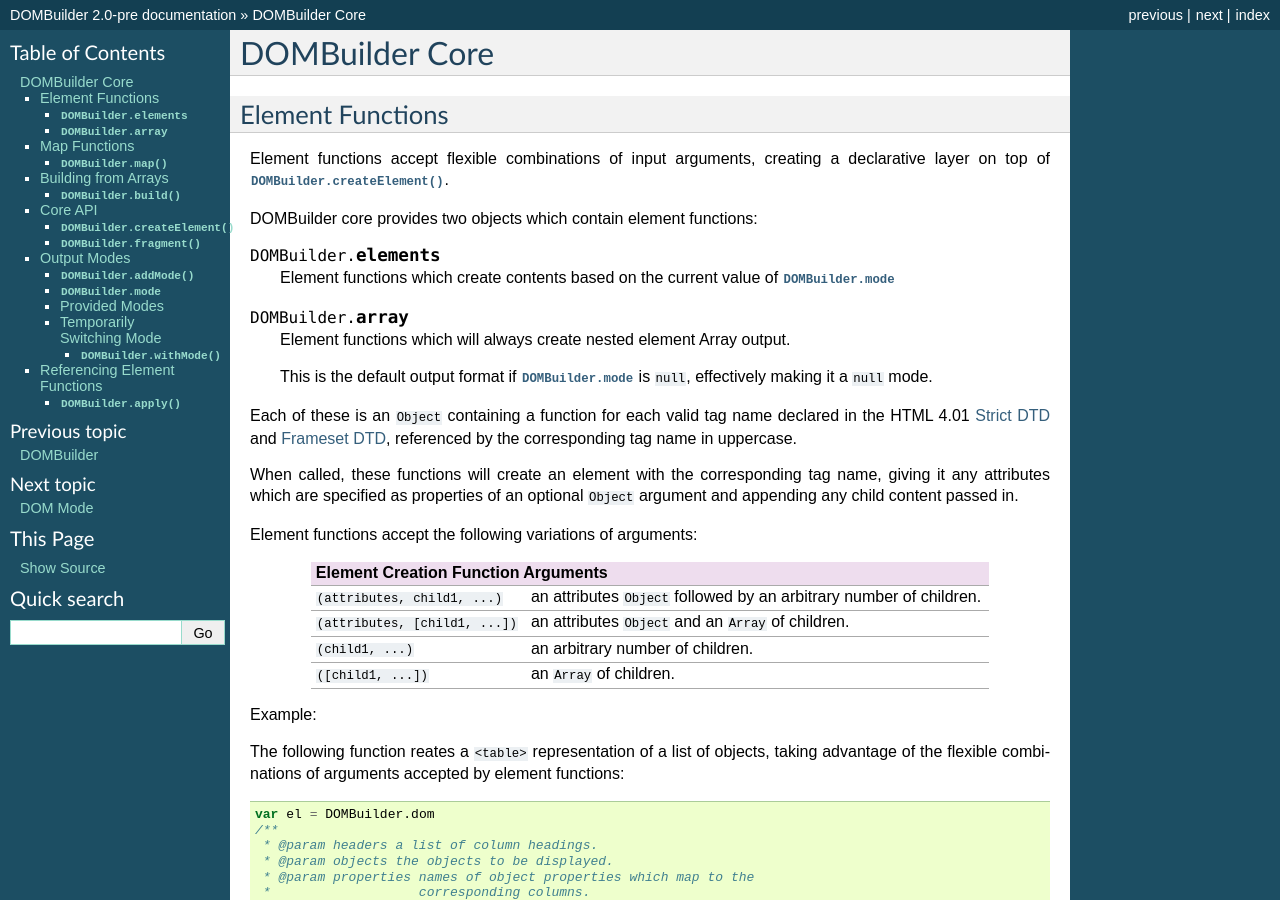
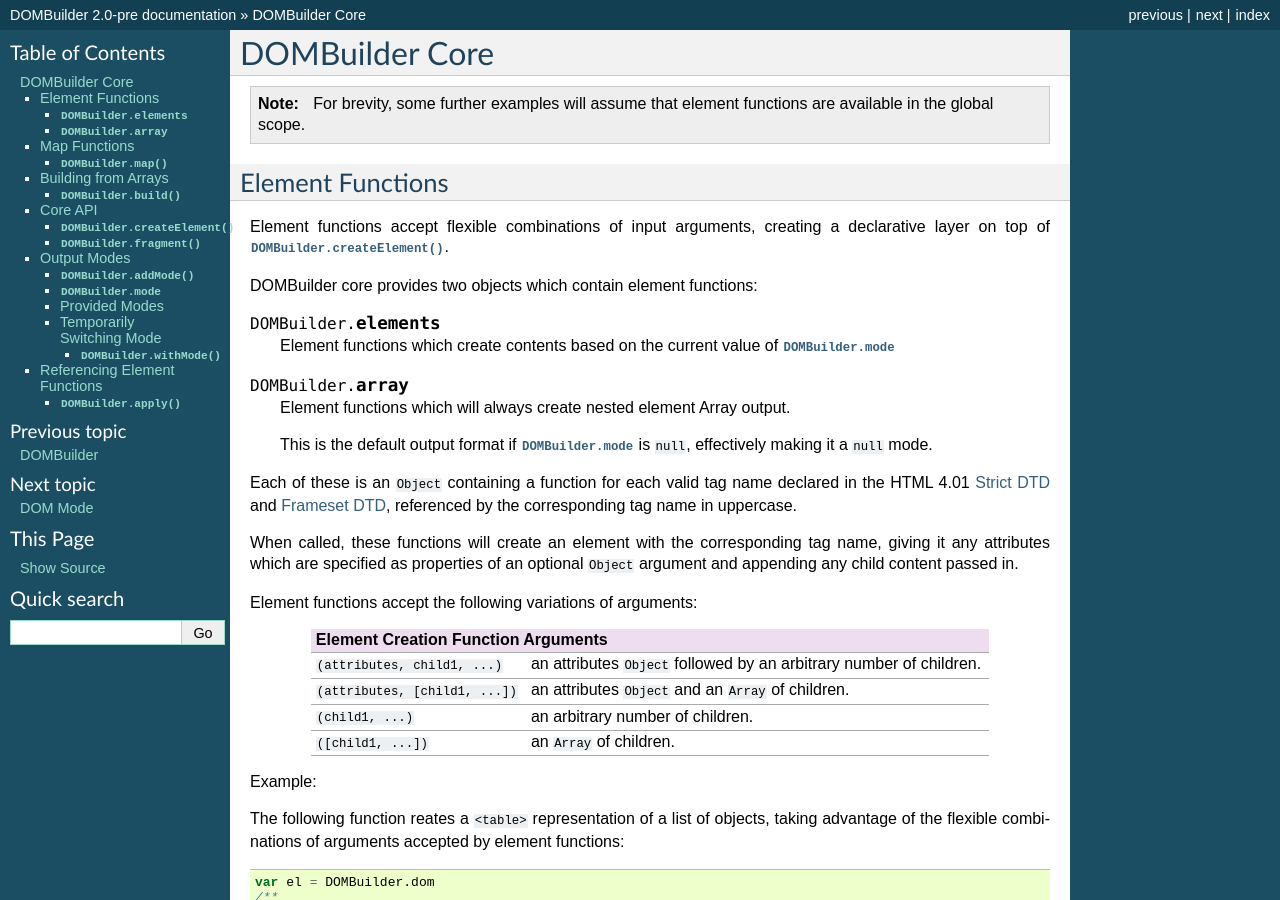
Before and after one commit to insin/DOMBuilder, a Sphinx documentation site: the page built from docs/core.rst, in a window 1280 px wide and 900 px high. Built offline with Sphinx 7.4.7, drawn with Linux system fonts in a browser that asks for light colours.

Commit message:
Restored note about examples and global scope

```diff
--- a/docs/core.rst
+++ b/docs/core.rst
@@ -1,6 +1,10 @@
 ===============
 DOMBuilder Core
 ===============
+
+.. note::
+   For brevity, some further examples will assume that element functions are
+   available in the global scope.
 
 .. _core-api:
 
```
